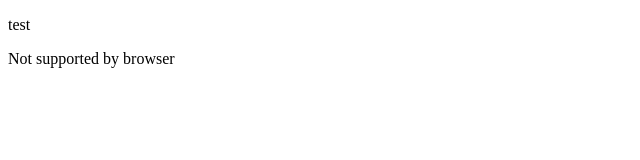
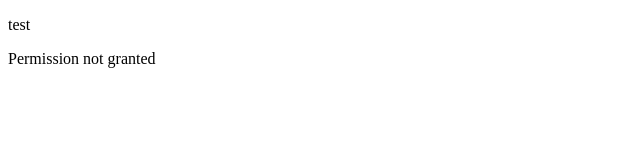
Before and after one commit to fi67/sensors, a plain HTML site: page index.html in a window 1280 px wide. Shown: the full height of the page, 0-640 px from the left. Drawn offline with Linux system fonts and the light colour scheme.

Commit message:
Update index.html

```diff
--- a/index.html
+++ b/index.html
@@ -11,6 +11,6 @@
     <p>test</p>
     <p id="status"></p>
 
-    <script src="ambient.js"></script>
+    <script src="accel.js"></script>
   </body>
 </html>
```
